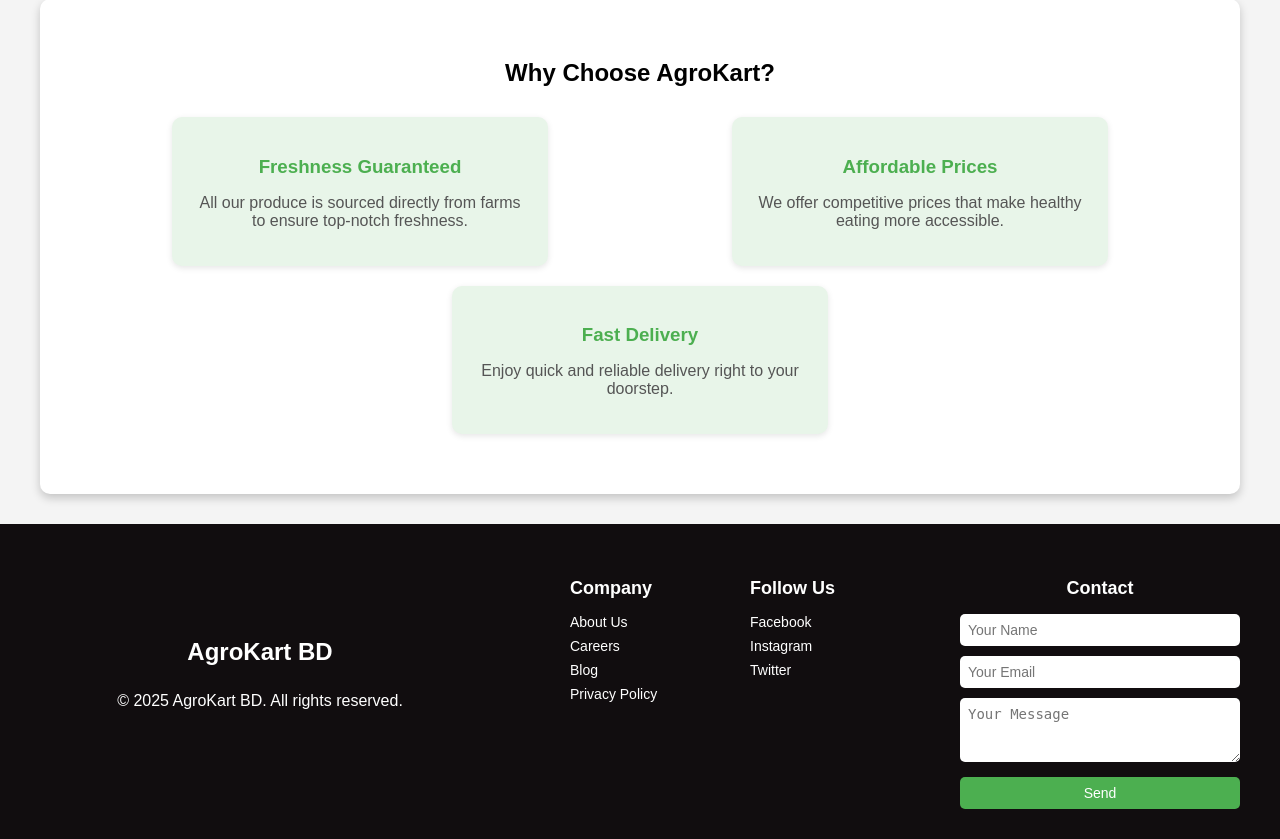
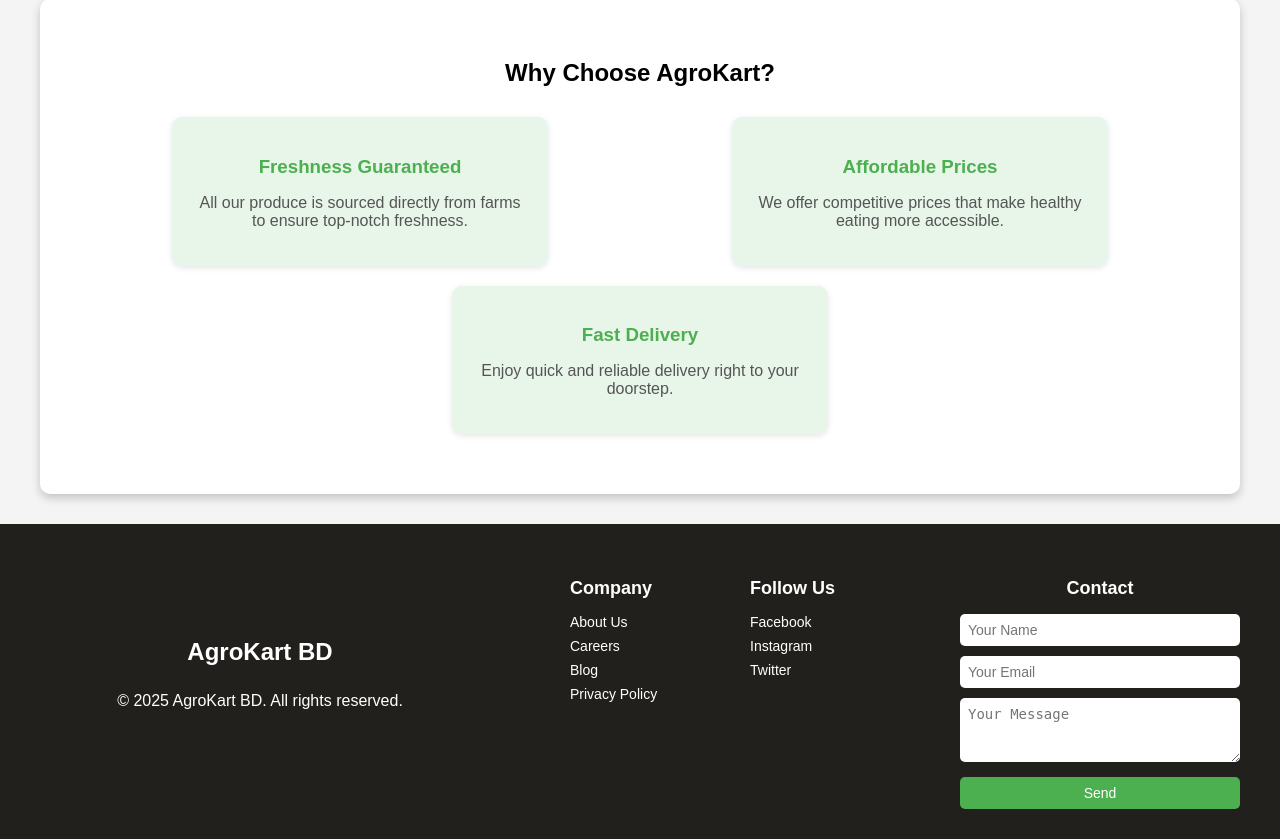
Before and after one commit to tanvir-talha058/AgroKart-BD-Web, a PHP site: page / in a window 1280 px wide. Shown: the part 1001-1840 px from the top of the page. Run offline with PHP 8.4, Linux system fonts and the light colour scheme.

Commit message:
Change the footer bg color

```diff
--- a/style/style.css
+++ b/style/style.css
@@ -299,7 +299,7 @@
 
     /* Footer */
     .footer {
-      background-color: #110d0f;
+      background-color: #21201c;
       color: white;
       display: flex;
       justify-content: space-between;
```
